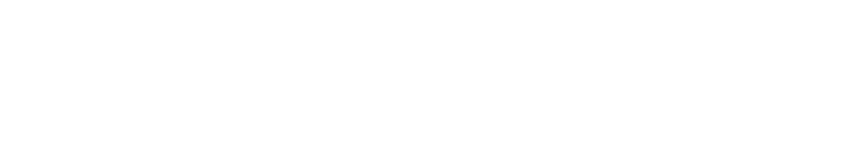
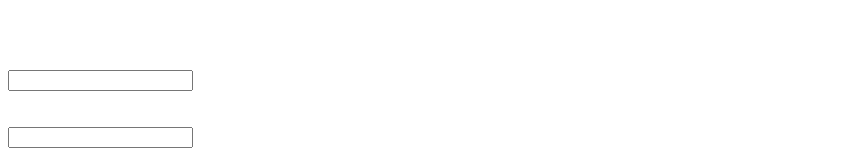
Before and after one commit to sanidhiya-khandelwal/Angular-intro, an Angular app: page / in a window 1280 px wide. Shown: the part 893-1046 px from the top of the page, without its empty margins (0-863 px from the left). Before the commit the page ends 971 px from the top, so only its background shows below. Built offline with nearby package versions, Linux system fonts and the light colour scheme.

Commit message:
Template variable done ✅

```diff
--- a/src/app/app.component.html
+++ b/src/app/app.component.html
@@ -33,8 +33,8 @@
 <button (click)="buttonClick()">Click Me</button>
 <br><br><br>
 
-<!-- **************************************************** -->
-<!-- EVENT FILTERING -->
+<!-- **********************   EVENT FILTERING   ****************************** -->
+
 <!-- normal events   -->
 <input type="text" (keyup)="onKeyUp($event)">
 <br><br><br>
@@ -44,3 +44,9 @@
 <!-- ************************************************************** -->
 
 <br><br><br><br><br>
+
+<!-- *************************  TEMPLATE VARIABLE  *************************************************** -->
+<input type="text" (keyup.enter)="withoutTemplateVariable($event)">
+<br><br><br>
+<input type="text" (keyup.enter)="withTemplateVariable(username.value)" #username>
+<!-- #username is imp as this is template variable and once dclared use this inside method like username.value  -->
--- a/src/app/app.component.ts
+++ b/src/app/app.component.ts
@@ -56,5 +56,16 @@
     console.log('Enter key pressed using Angular Event filtering');
   }
 
-  // *********************************************************************************************
+  // **********************************  TEMPLATE VARIABLE  ***********************************************************
+  //  without Template variable
+  withoutTemplateVariable($event: any) {
+    console.log($event.target.value); //when u hit eneter then typed value will be displayed on console
+  }
+
+  //  with Template variable
+  withTemplateVariable(username: any) {
+    console.log(username); //when u hit eneter then typed value will be displayed on console
+
+  }
+
 }
```
Also changed, not shown: 1 other file (tests, documents, lock files or other folders).
